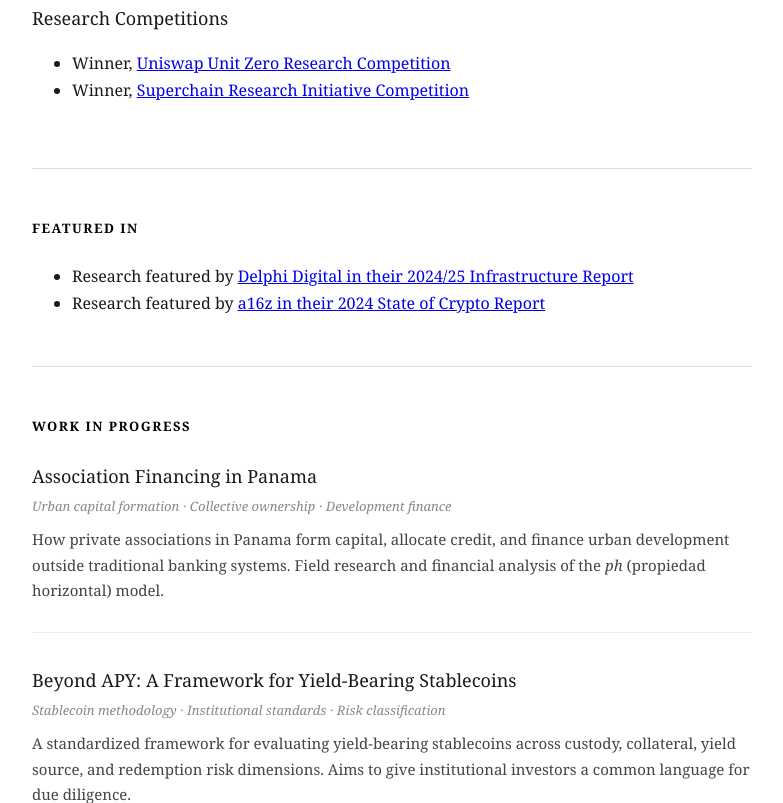
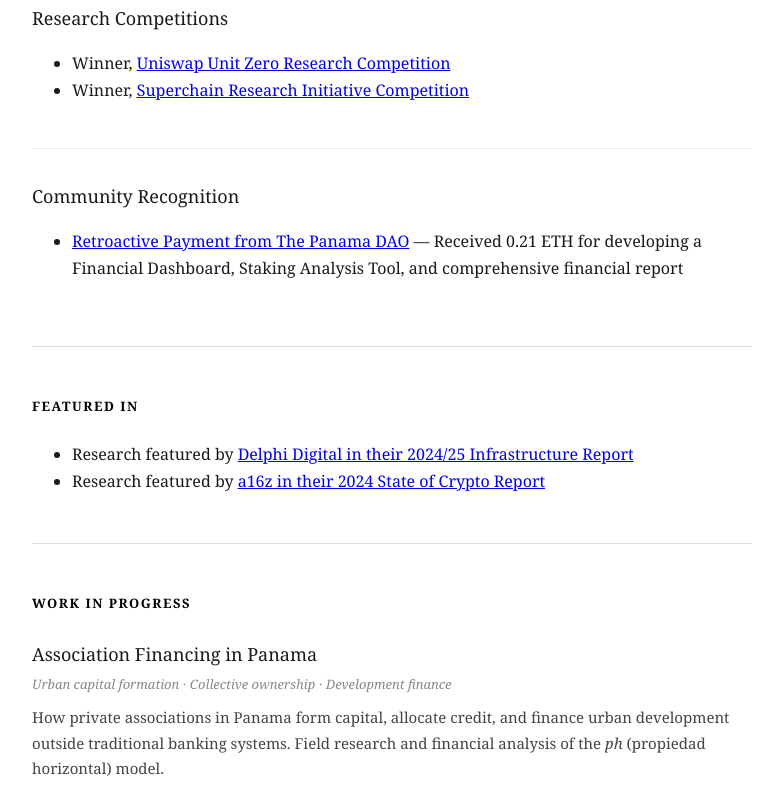
Before and after one commit to BrandynHamilton/Research, a plain HTML site: page index.html in a window 1280 px wide. Shown: the part 1517-2320 px from the top of the page, without its empty margins (248-1031 px from the left). Drawn offline with Linux system fonts and the light colour scheme.

Commit message:
feat: adding panamadao work

```diff
--- a/index.html
+++ b/index.html
@@ -56,6 +56,13 @@
 			<ul>
 				<li>Winner, <a href="https://paragraph.com/@uniswapcrp/ucrp-challenge-2">Uniswap Unit Zero Research Competition</a></li>
 				<li>Winner, <a href="https://paragraph.com/@superchaineco/kmVlVWc0ric2VAz5MHXa">Superchain Research Initiative Competition</a></li>
+			</ul>
+		</article>
+
+		<article>
+			<h3>Community Recognition</h3>
+			<ul>
+				<li><a href="https://nouns.build/dao/ethereum/0xe403248c8f078fd6729309635cdd0a668ddd20f9/vote/15?tab=details">Retroactive Payment from The Panama DAO</a> — Received 0.21 ETH for developing a Financial Dashboard, Staking Analysis Tool, and comprehensive financial report</li>
 			</ul>
 		</article>
 	</div>
```
Lines whose indentation alone changed are shown as unchanged.
